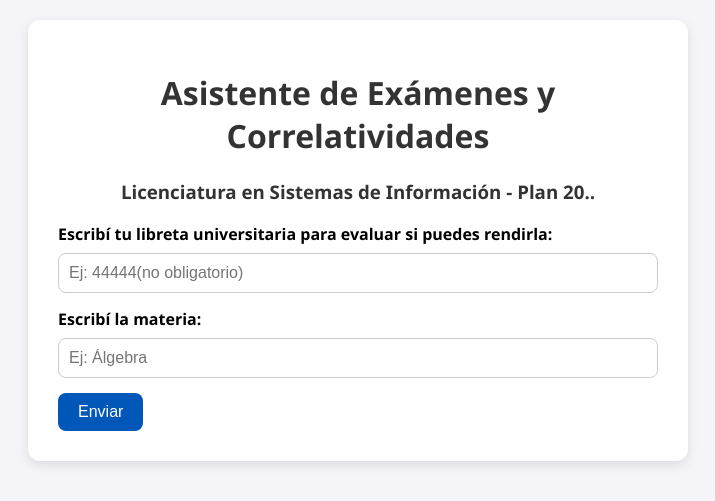
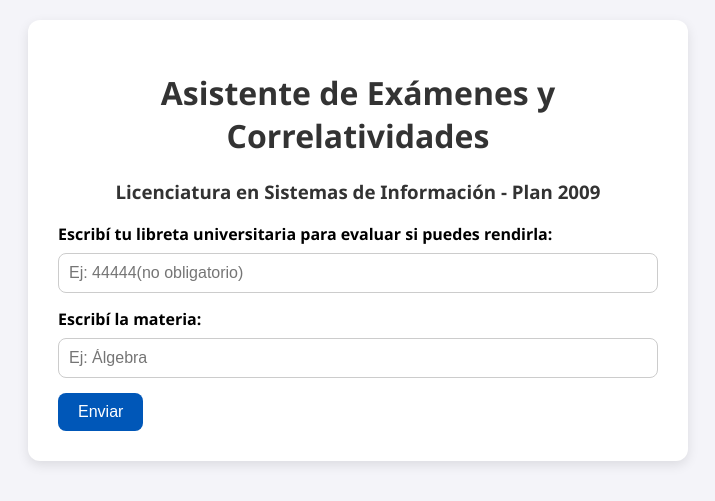
Before and after one commit to sebasj1/IA-agente, a Flask app: page / in a window 1280 px wide. Shown: the top 501 px of the page, without its empty margins (282-997 px from the left). Run offline with Flask 3, Linux system fonts and the light colour scheme.

Commit message:
Cambio en index

```diff
--- a/templates/index.html
+++ b/templates/index.html
@@ -69,7 +69,7 @@
 <body>
     <div class="container">
         <h1>Asistente de Exámenes y Correlatividades</h1>
-        <h3> Licenciatura en Sistemas de Información - Plan 20..</h3>
+        <h3> Licenciatura en Sistemas de Información - Plan 2009</h3>
         <form method="POST">
             <label for="lu">Escribí tu libreta universitaria para evaluar si puedes rendirla:</label>
             <input type="text" name="lu" id="lu" placeholder="Ej: 44444(no obligatorio)">
```
